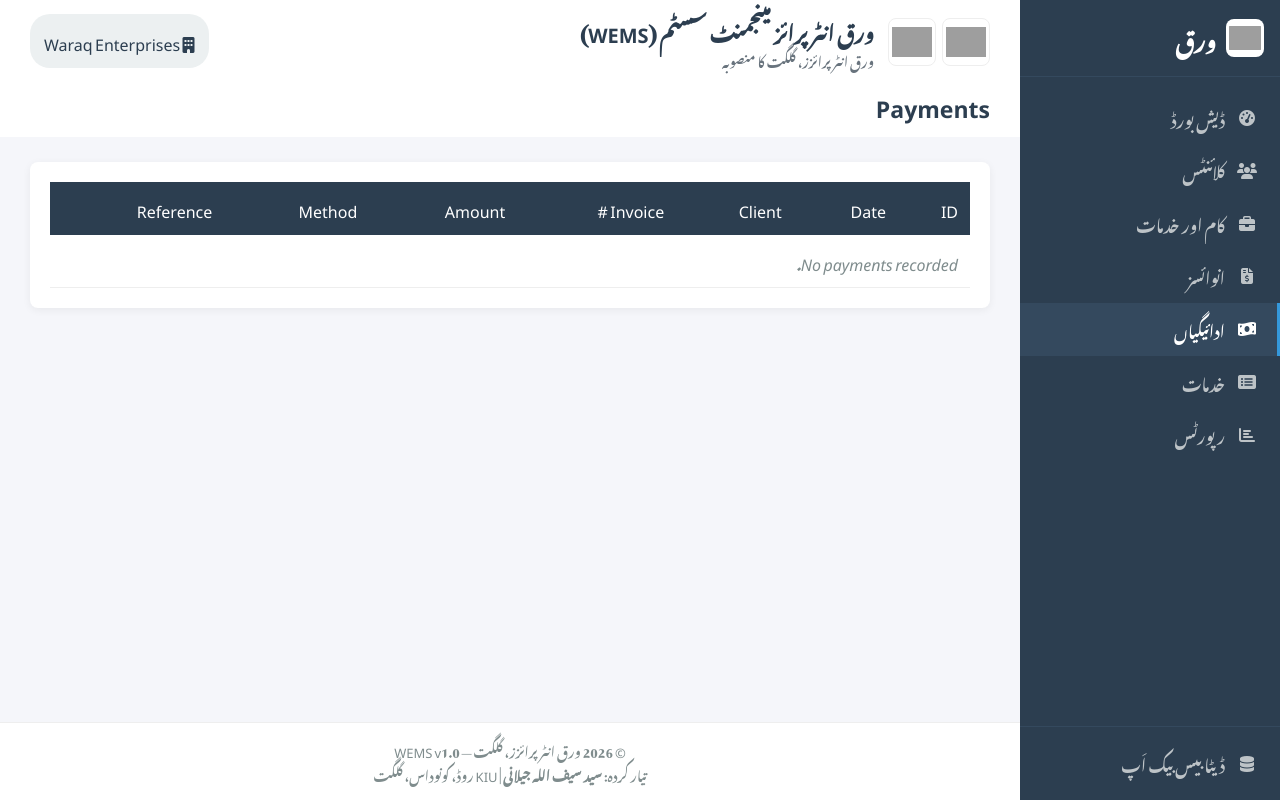
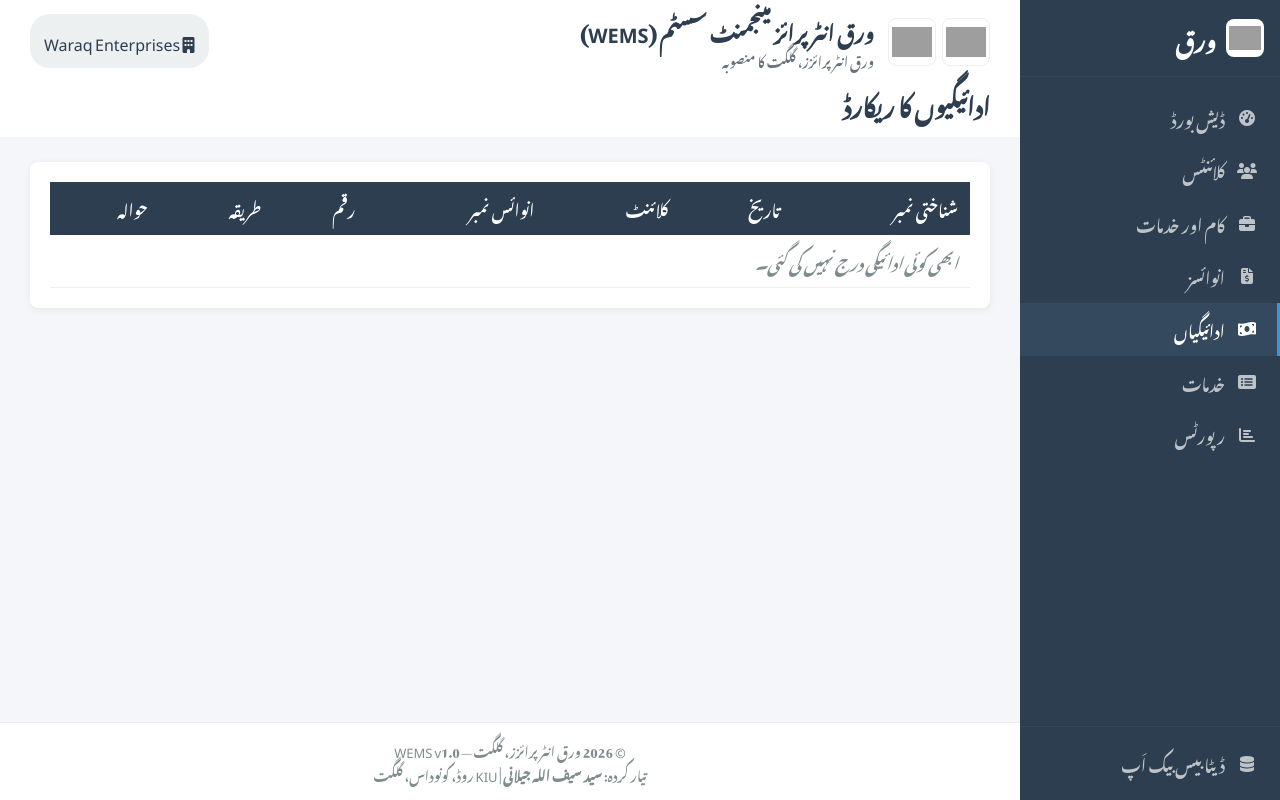
Before and after one commit to xl8saif/WEMS, a Flask app: page /payments in a window 1280 px wide. Run offline with Flask 3, Linux system fonts and the light colour scheme; data that the repository does not hold is empty; grey boxes are pictures that could not be loaded.

Commit message:
Localize payments ledger to Urdu

```diff
--- a/templates/payments/list.html
+++ b/templates/payments/list.html
@@ -1,25 +1,6 @@
 {% extends "base.html" %}
-{% block title %}Payments - WEMS{% endblock %}
-{% block page_title %}Payments{% endblock %}
+{% block title %}ادائیگیاں — WEMS{% endblock %}
+{% block page_title %}ادائیگیوں کا ریکارڈ{% endblock %}
 {% block content %}
-<div class="card">
-    <table class="data-table">
-        <thead><tr><th>ID</th><th>Date</th><th>Client</th><th>Invoice #</th><th>Amount</th><th>Method</th><th>Reference</th></tr></thead>
-        <tbody>
-            {% for p in payments %}
-            <tr>
-                <td>{{ p.id }}</td>
-                <td>{{ p.payment_date }}</td>
-                <td>{{ p.client_name }}</td>
-                <td><a href="{{ url_for('invoice_detail', id=p.invoice_id) }}">{{ p.invoice_number }}</a></td>
-                <td>{{ "{:,.2f}".format(p.amount) }}</td>
-                <td>{{ p.payment_method }}</td>
-                <td>{{ p.reference_no or '-' }}</td>
-            </tr>
-            {% else %}
-            <tr><td colspan="7" class="empty-state">No payments recorded.</td></tr>
-            {% endfor %}
-        </tbody>
-    </table>
-</div>
+<div class="card"><table class="data-table"><thead><tr><th>شناختی نمبر</th><th>تاریخ</th><th>کلائنٹ</th><th>انوائس نمبر</th><th>رقم</th><th>طریقہ</th><th>حوالہ</th></tr></thead><tbody>{% for p in payments %}<tr><td>{{ p.id }}</td><td>{{ p.payment_date }}</td><td>{{ p.client_name }}</td><td><a href="{{ url_for('invoice_detail', id=p.invoice_id) }}">{{ p.invoice_number }}</a></td><td>{{ "{:,.2f}".format(p.amount) }}</td><td>{{ {'Cash':'نقد','Bank Transfer':'بینک ٹرانسفر','Cheque':'چیک','Online':'آن لائن'}.get(p.payment_method,p.payment_method) }}</td><td>{{ p.reference_no or '-' }}</td></tr>{% else %}<tr><td colspan="7" class="empty-state">ابھی کوئی ادائیگی درج نہیں کی گئی۔</td></tr>{% endfor %}</tbody></table></div>
 {% endblock %}
```
